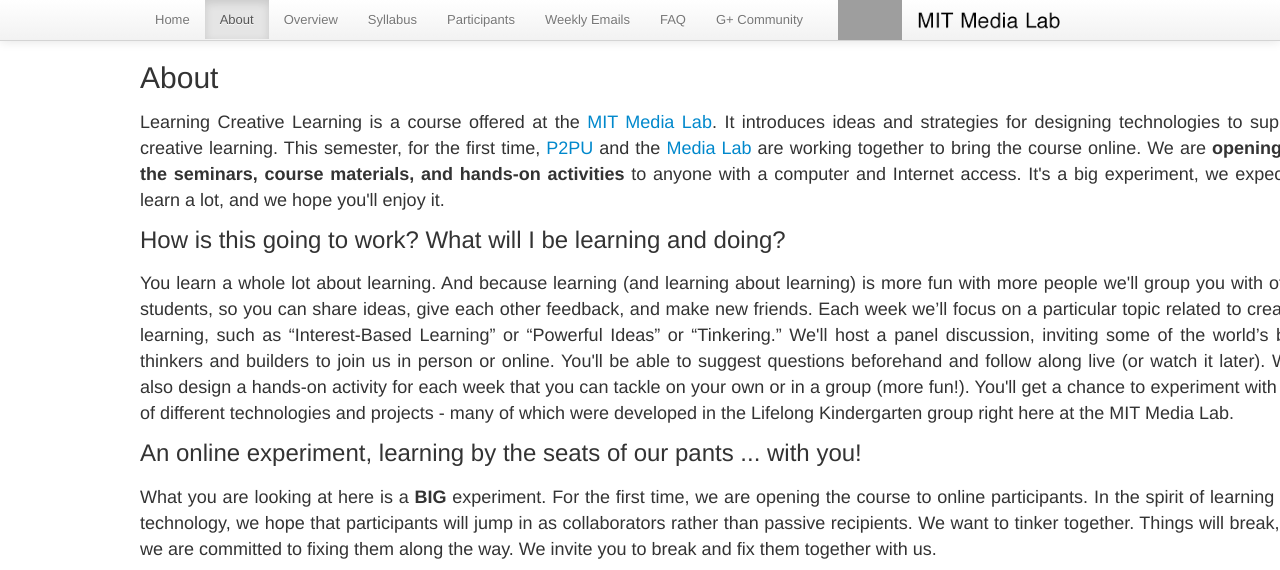
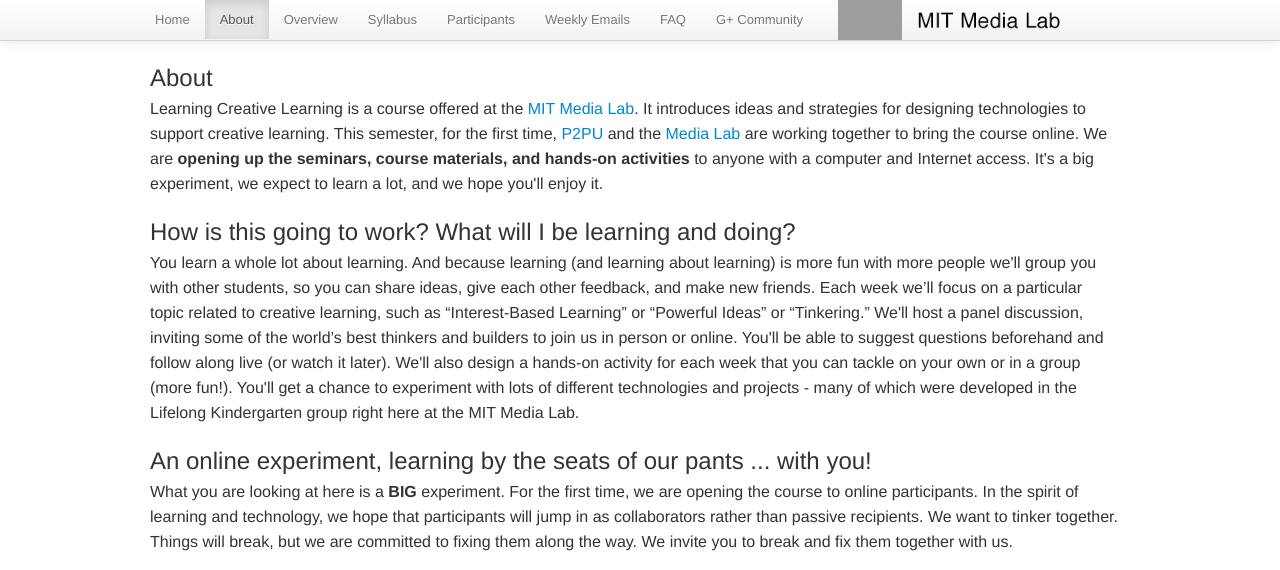
Before and after one commit to ntlrsk/lcl2.github.io, a Jekyll site: the page about.html, which Jekyll copies as it is, in a window 1280 px wide and 1400 px high. Shown: the top 570 px of the window. Built offline with Jekyll 4.4.1, drawn with Linux system fonts in a browser that asks for light colours; nearby versions of some CDN libraries; Markdown is read by kramdown in place of the engine named in the settings; comment, search, counter and statistics services are not loaded; grey boxes are pictures that could not be loaded.

Commit message:
updated margins and font

```diff
--- a/about.html
+++ b/about.html
@@ -67,35 +67,40 @@
       </div>
     </div>
 
-    <div id="step1" class="container">
-      <h1>About</h1>
+  <div id="step1" class="container content">
       <div class="row">
-        <div class="span12 about">
+  <div class="span12">
+  </div>
+      </div>
 
-	<p>Learning Creative Learning is a course offered at the <a href="http://media.mit.edu">MIT Media Lab</a>. It introduces ideas and strategies for designing technologies to support creative learning. This semester, for the first time, <a href="http://p2pu.org">P2PU</a> and the <a href="http://media.mit.edu">Media Lab</a> are working together to bring the course online. We are <b>opening up the seminars, course materials, and hands-on activities</b> to anyone with a computer and Internet access. It's a big experiment, we expect to learn a lot, and we hope you'll enjoy it.</p>
+      <div class="row">
+  <div class="span10" style="margin-left: 40px; ">
+   <h2>About</h2>
 
-       	<h2>How is this going to work? What will I be learning and doing?</h2>
+  <p class="lead">Learning Creative Learning is a course offered at the <a href="http://media.mit.edu">MIT Media Lab</a>. It introduces ideas and strategies for designing technologies to support creative learning. This semester, for the first time, <a href="http://p2pu.org">P2PU</a> and the <a href="http://media.mit.edu">Media Lab</a> are working together to bring the course online. We are <b>opening up the seminars, course materials, and hands-on activities</b> to anyone with a computer and Internet access. It's a big experiment, we expect to learn a lot, and we hope you'll enjoy it.</p>
 
-	<p>You learn a whole lot about learning. And because learning (and learning about learning) is more fun with more people we'll group you with other students, so you can share ideas, give each other feedback, and make new friends. Each week we’ll focus on a particular topic related to creative learning, such as “Interest-Based Learning” or “Powerful Ideas” or “Tinkering.” We'll host a panel discussion, inviting some of the world’s best thinkers and builders to join us in person or online. You'll be able to suggest questions beforehand and follow along live (or watch it later). We'll also design a hands-on activity for each week that you can tackle on your own or in a group (more fun!). You'll get a chance to experiment with lots of different technologies and  projects - many of which were developed in the Lifelong Kindergarten group right here at the MIT Media Lab.</p>
+  <h2>How is this going to work? What will I be learning and doing?</h2>
 
-       <h2>An online experiment, learning by the seats of our pants ... with you!</h2>
+	<p class="lead">You learn a whole lot about learning. And because learning (and learning about learning) is more fun with more people we'll group you with other students, so you can share ideas, give each other feedback, and make new friends. Each week we’ll focus on a particular topic related to creative learning, such as “Interest-Based Learning” or “Powerful Ideas” or “Tinkering.” We'll host a panel discussion, inviting some of the world’s best thinkers and builders to join us in person or online. You'll be able to suggest questions beforehand and follow along live (or watch it later). We'll also design a hands-on activity for each week that you can tackle on your own or in a group (more fun!). You'll get a chance to experiment with lots of different technologies and  projects - many of which were developed in the Lifelong Kindergarten group right here at the MIT Media Lab.</p>
 
-          <p>What you are looking at here is a <b>BIG</b> experiment. For the first time, we are opening the course to online participants. In the spirit of learning and technology, we hope that participants will jump in as collaborators rather than passive recipients. We want to tinker together. Things will break, but we are committed to fixing them along the way. We invite you to break and fix them together with us.</p>
-	<p><center><iframe width="560" height="315" src="http://www.youtube.com/embed/mDdg_fFH5XI?rel=0" frameborder="0" allowfullscreen></iframe></center></p>
+  <h2>An online experiment, learning by the seats of our pants ... with you!</h2>
+
+    <p class="lead">What you are looking at here is a <b>BIG</b> experiment. For the first time, we are opening the course to online participants. In the spirit of learning and technology, we hope that participants will jump in as collaborators rather than passive recipients. We want to tinker together. Things will break, but we are committed to fixing them along the way. We invite you to break and fix them together with us.</p>
+    <p><center><iframe width="560" height="315" src="http://www.youtube.com/embed/mDdg_fFH5XI?rel=0" frameborder="0" allowfullscreen></iframe></center></p>
 
     <h2>Who are you people? Who created this course?</h2>
 
-        <p>Learning Creative Learning is offered by Mitch Resnick, who is the director of Lifelong Kindergarten and the LEGO Papert Professor at the MIT Media Lab. He has been a pioneer in technology & learning for a looooooong time. And has built such wonderful things as <a href="http://scratch.mit.edu/">Scratch</a> and <a href="http://llk.media.mit.edu/projects.php?id=135">Programmable Bricks</a>, a collaboration with the LEGO Company. More about Mitch is <a href="http://web.media.mit.edu/~mres/">here</a>.</p>
+    <p class="lead">Learning Creative Learning is offered by Mitch Resnick, who is the director of Lifelong Kindergarten and the LEGO Papert Professor at the MIT Media Lab. He has been a pioneer in technology & learning for a looooooong time. And has built such wonderful things as <a href="http://scratch.mit.edu/">Scratch</a> and <a href="http://llk.media.mit.edu/projects.php?id=135">Programmable Bricks</a>, a collaboration with the LEGO Company. More about Mitch is <a href="http://web.media.mit.edu/~mres/">here</a>.</p>
 
-        <p>The course is a real team effort. <a href="http://web.media.mit.edu/~nrusk">Natalie Rusk</a>, a Research Scientist in the Lifelong Kindergarten group who founded the <a href="http://www.computerclubhouse.org/">Computer Clubhouse</a>, has been instrumenal in overall course design, and <a href="http://media.mit.edu/~ps1">Philipp Schmidt</a>, Executive Director of <a href="http://info.p2pu.org">P2PU</a>, has focused on bringing the course online. The other team members are <a href="http://www.ricarose.com">Ricarose Roque</a>, <a href="http://www.mit.edu/~sdg1/">Sayamindu Dasgupta</a>, <a href="https://plus.google.com/u/0/110842752070893997074/posts">Klaudia Leja</a> and <a href="http://learningcreativelearning.blogspot.com/">Katherine Levine</a>.</p>
+    <p class="lead">The course is a real team effort. <a href="http://web.media.mit.edu/~nrusk">Natalie Rusk</a>, a Research Scientist in the Lifelong Kindergarten group who founded the <a href="http://www.computerclubhouse.org/">Computer Clubhouse</a>, has been instrumenal in overall course design, and <a href="http://media.mit.edu/~ps1">Philipp Schmidt</a>, Executive Director of <a href="http://info.p2pu.org">P2PU</a>, has focused on bringing the course online. The other team members are <a href="http://www.ricarose.com">Ricarose Roque</a>, <a href="http://www.mit.edu/~sdg1/">Sayamindu Dasgupta</a>, <a href="https://plus.google.com/u/0/110842752070893997074/posts">Klaudia Leja</a> and <a href="http://learningcreativelearning.blogspot.com/">Katherine Levine</a>.</p>
 
 		<h2>Open critique</h2>
 
-          <p>One of the big challenges of online learning is to scale the expert. In the studio model of learning, which is pretty much how things work at the Media Lab, more experienced students and faculty will review and critique your work. That is hard to move online. But we'll try. As part of the course, we will organize a studio review session in which Mitch and Natalie will invite some of the online students to present and discuss their work and give them feedback.</p>
+          <p class="lead">One of the big challenges of online learning is to scale the expert. In the studio model of learning, which is pretty much how things work at the Media Lab, more experienced students and faculty will review and critique your work. That is hard to move online. But we'll try. As part of the course, we will organize a studio review session in which Mitch and Natalie will invite some of the online students to present and discuss their work and give them feedback.</p>
 
           <h2>Check out our shiny new platform</h2>
 
-          <p>Actually, don’t, because we didn’t build a shiny new platform. Our platform is the web and we like things distributed and open. We also wanted to create a model that is easy to replicate for anyone. We use off-the-shelf Google+ tools, like Hangouts and Google+ communities; and open source software like the Mechanical MOOC (<a href="https://github.com/p2pu/mechanicalmooc">github</a>). You have no excuse not to build a course like this yourself!</p>
+          <p class="lead">Actually, don’t, because we didn’t build a shiny new platform. Our platform is the web and we like things distributed and open. We also wanted to create a model that is easy to replicate for anyone. We use off-the-shelf Google+ tools, like Hangouts and Google+ communities; and open source software like the Mechanical MOOC (<a href="https://github.com/p2pu/mechanicalmooc">github</a>). You have no excuse not to build a course like this yourself!</p>
 
 
 <h2>Questions? Comments? Go right ahead!</h2>
--- a/css/customizations.css
+++ b/css/customizations.css
@@ -539,3 +539,10 @@
 .faq h2 {
   padding-top: 1em;
 }
+
+/* Content Font*/
+.content .lead {
+    font-size: 16px;
+    font-weight: 350;
+    line-height: 25px;
+}
```
Also changed, not shown: index.html (+7 -8 lines).
